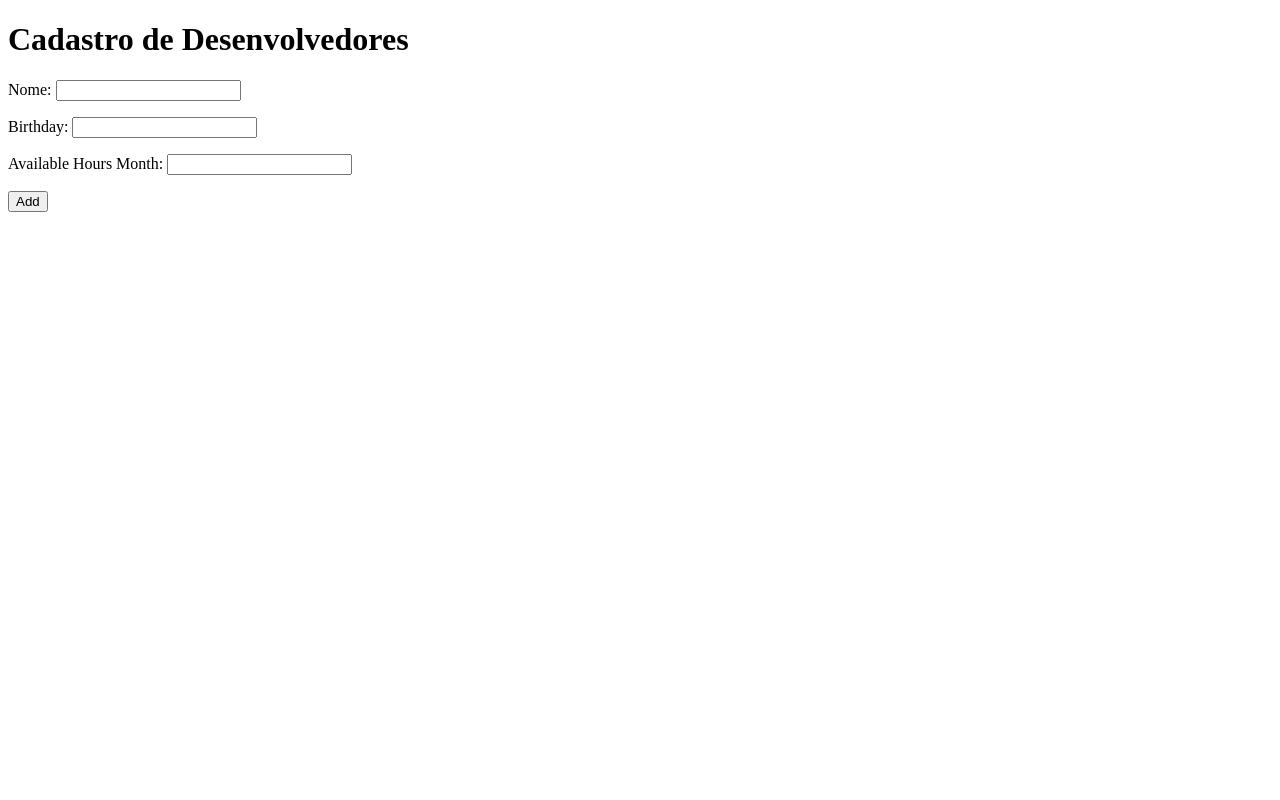
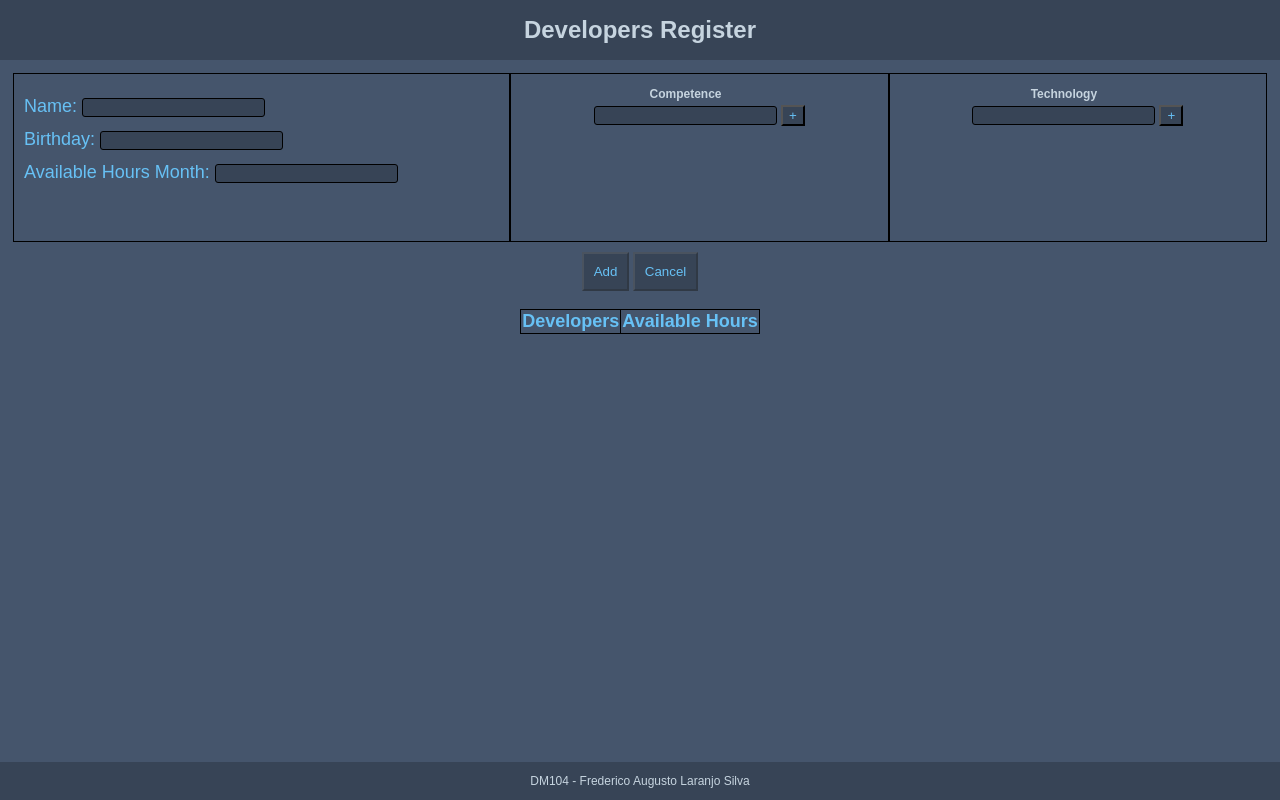
Before and after one commit to fredllaranjo/dm104_final, a plain HTML site: page angular-frontend/html/index.html in a window 1280 px wide. Drawn offline with Linux system fonts and the light colour scheme; no server answers.

Commit message:
Improvements on Frontend

```diff
--- /dev/null
+++ b/angular-frontend/css/style.css
@@ -0,0 +1,120 @@
+.content {
+  text-align: center;
+}
+.form {
+  display: flex;
+}
+.formfields {
+    padding: 10px;
+  text-align: left;
+  width: 40%;
+  border: 1px solid #000;
+}
+.competences, .technologies {
+    padding: 10px;
+  width: 30%;
+  border: 1px solid #000;
+}
+.content, .devlist {
+    padding: 5px;
+    margin: 8px;
+}
+.formButton {
+    text-align: center;
+    padding: 10px;
+    margin-top: 10px;
+}
+table {
+ margin: 0 auto;
+}
+tbody.tabledata {
+ text-align: right;
+display: block;
+  height: 100px;
+  overflow-y: scroll;
+}
+table.devtable{
+    table-layout: fixed;
+  border: 1px solid black;
+  border-collapse: collapse;
+}
+table.devtable tbody{
+  height: 250px;
+  overflow-y: auto;
+}
+.tabledatavalue, .tabledataheader {
+    max-width: 200px;
+ }
+table.devtable td, table.devtable th {
+  border: 1px solid black;
+}
+table.devtable tr:first-child th {
+  border-top: 0;
+}
+table.devtable tr:last-child td {
+  border-bottom: 0;
+}
+table.devtable tr td:first-child,
+table.devtable tr th:first-child {
+  border-left: 0;
+}
+table.devtable tr td:last-child {
+  border-right: 0;
+}
+table.devtable thead{
+ font-family: "Motiva Sans", Sans-serif;
+ font-weight: 300;
+ font-size: 18px;
+ color: #67c1f5;
+}
+input[type="text"] {
+ background-color: rgba( 0, 0, 0, 0.2 );
+ color: #fff;
+ border: 1px solid #000;
+ border-radius: 3px;
+ box-shadow: 1px 1px 0px #45556c;
+}
+input[type="button"] {
+ cursor: pointer;
+ color: #67c1f5;
+ background-color: #374456;
+}
+label {
+ font-family: "Motiva Sans", Sans-serif;
+ font-weight: 300;
+ font-size: 18px;
+ color: #67c1f5;
+}
+.form {
+ font-family: Arial, Helvetica, sans-serif;
+ color: #c6d4df;
+ font-size: 12px;
+}
+body {
+ width: 100%;
+ background-color: #45556c;
+ padding: 60px 0;
+ font-family: Arial, Helvetica, sans-serif;
+ color: #c6d4df;
+ font-size: 12px;
+ margin: 0px;
+}
+.top {
+    text-align: center;
+    background-color: #374456;
+    padding: 0px;
+    margin: 0px;
+    position: absolute;
+    width: 100%;
+    top: 0;
+}
+footer {
+    text-align: center;
+    background-color: #374456;
+    padding: 0px;
+    margin: 0px;
+    width: 100%;
+    overflow:hidden;
+    position: absolute;
+    bottom: 0;
+}
--- a/angular-frontend/html/index.html
+++ b/angular-frontend/html/index.html
@@ -1,27 +1,82 @@
 <!DOCTYPE html>
 <html ng-app="CadastroDevApp">
+
 <head>
     <meta charset="UTF-8">
-        <title>List Angular JS 1.6.4</title>
+    <title>Developers Register</title>
+    <link rel="stylesheet" href="../css/style.css">
     <script src="../js/angular.min.js"></script>
     <script src="../js/app.js"></script>
 </head>
+
 <body>
-        <h1>Cadastro de Desenvolvedores</h1>
+    <div class="top">
+        <h1>Developers Register</h1>
+    </div>
     <div ng-controller="CadastroDevController">
-            <p>Nome: <input type="text" ng-model="dev.name"></p>
-            <p>Birthday: <input type="text" ng-model="dev.birthday"></p>
-            <p>Available Hours Month: <input type="text" ng-model="dev.availableHoursMonth"></p>
-            <input type="button" value={{buttonName}} ng-click="saveDev()"/>
+        <div class="content">
+            <div class="form">
+                <div class="formfields">
+                    <p><label>Name: </label><input type="text" ng-model="dev.name" /></p>
+                    <p><label>Birthday: </label><input type="text" ng-model="dev.birthday" /></p>
+                    <p><label>Available Hours Month: </label><input type="text" ng-model="dev.availableHoursMonth" /></p>
+                </div>
+                <div class="competences">
                     <table>
-                <tr ng-repeat="dev in devs">
-                    <td>{{dev.name}}</td>
-                    <td>{{dev.availableHoursMonth}}</td>
-                    <!-- {{dev.formation}} {{dev.workHistory}} {{dev.competences}} {{dev.techonologies}}  -->
-                    <td><input type="button" value="U" ng-click="editDev($index, dev)"/></td>
-                    <td><input type="button" value="X" ng-click="removeDev($index, dev)"/></td>
+                        <thead>
+                            <th>Competence</th>
+                        </thead>
+                        <td><input type="text" ng-model="competence" /></td>
+                        <td><input type="button" value='+' ng-click="addCompetence()" /></td>
+                        <tbody class="tabledata">
+                            <tr ng-repeat="competence in dev.competences">
+                                <td>{{competence}}</td>
+                                <td><input type="button" value="X" ng-click="removeCompetence($index)" /></td>
                             </tr>
+                        </tbody>
                     </table>
                 </div>
+                <div class="technologies">
+                    <table>
+                        <thead>
+                            <th>Technology</th>
+                        </thead>
+                        <td><input type="text" ng-model="technology" /></td>
+                        <td><input type="button" value='+' ng-click="addTechnology()" /></td>
+                        <tbody class="tabledata">
+                            <tr ng-repeat="technology in dev.technologies">
+                                <td>{{technology}}</td>
+                                <td><input type="button" value="X" ng-click="removeTechnology($index)" /></td>
+                            </tr>
+                            <tbody>
+                    </table>
+                </div>
+            </div>
+            <input type="button" class="formButton" value={{buttonName}} ng-click="saveDev()" ng-disabled="isFormDisabled()" />
+            <input type="button" class="formButton" value="Cancel" ng-click="cancel()" ng-disabled="isFormDisabled()" />
+        </div>
+        <div class="devlist">
+            <table class="devtable">
+                <thead>
+                    <th class="tabledataheader">Developers</th>
+                    <th class="tabledataheader">Available Hours</th>
+                </thead>
+                <tbody>
+                    <tr ng-repeat="dev in devs">
+                        <td class="tabledatavalue">{{dev.name}}</td>
+                        <td class="tabledatavalue">{{dev.availableHoursMonth}}</td>
+                        <!-- {{dev.formation}} {{dev.workHistory}} {{dev.competences}} {{dev.techonologies}}  -->
+                        <td><input type="button" value="U" ng-click="editDev($index, dev)" /></td>
+                        <td><input type="button" value="X" ng-click="removeDev($index, dev)" /></td>
+                    </tr>
+                </tbody>
+            </table>
+        </div>
+    </div>
 </body>
+<footer>
+    <div class="footer">
+        <p>DM104 - Frederico Augusto Laranjo Silva</p>
+    </div>
+</footer>
 </html>
--- a/angular-frontend/js/app.js
+++ b/angular-frontend/js/app.js
@@ -5,9 +5,12 @@
 
             $scope.buttonName = 'Add';
             $scope.dev = {};
+            $scope.isFormDisabled = function () {
+                return angular.equals({}, $scope.dev);
+            };
             CadastroDevService.getDevs().then(function (data) {
                 $scope.devs = [];
-                data.forEach(function(dev) {
+                data.forEach(function (dev) {
                     var devBasic = {};
                     devBasic.id = dev.id;
                     devBasic.name = dev.name;
@@ -40,6 +43,11 @@
                     });
                 }
             };
+            $scope.cancel = function () {
+                $scope.buttonName = 'Add';
+                $scope.index = null;
+                $scope.dev = null;
+            };
             $scope.editDev = function (index, dev) {
                 $scope.buttonName = 'Edit';
                 $scope.index = index;
@@ -57,7 +65,30 @@
                     console.log('ERROR:' + error);
                 });
             };
-
+            //Competences
+            $scope.competence = null;
+            $scope.addCompetence = function () {
+                if (!$scope.dev.competences) {
+                    $scope.dev.competences = [];
+                }
+                $scope.dev.competences.push($scope.competence);
+                $scope.competence = null;
+            };
+            $scope.removeCompetence = function (index) {
+                $scope.dev.competences.splice(index, 1);
+            };
+            //Technologies
+            $scope.technology = null;
+            $scope.addTechnology = function () {
+                if (!$scope.dev.technologies) {
+                    $scope.dev.technologies = [];
+                }
+                $scope.dev.technologies.push($scope.technology);
+                $scope.technology = null;
+            };
+            $scope.removeTechnology = function (index) {
+                $scope.dev.technologies.splice(index, 1);
+            };
         }
         ]).service('CadastroDevService', ['$http', '$q', function ($http, $q) {
             var service = this;
```
Also changed, not shown: node-backend/app.js (+35 -31 lines). Lines whose indentation alone changed are shown as unchanged.
